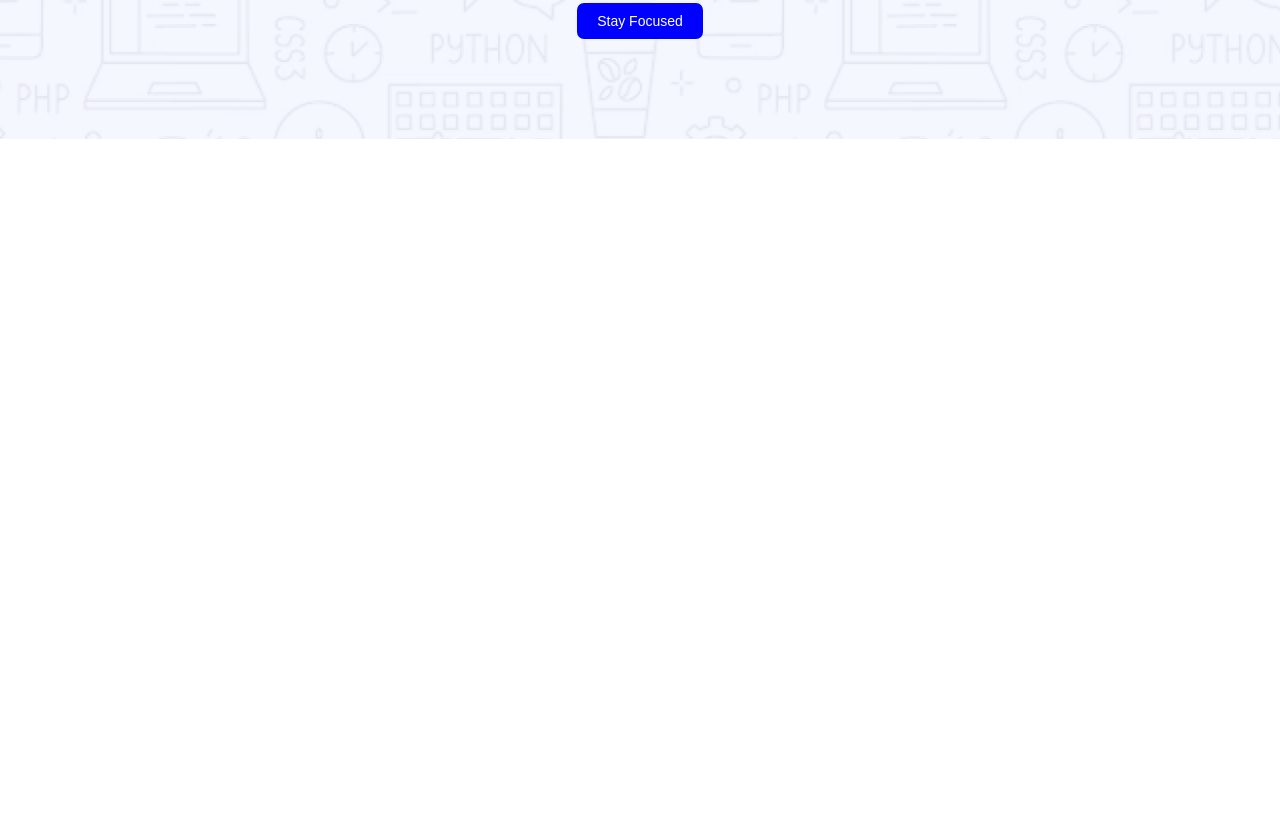
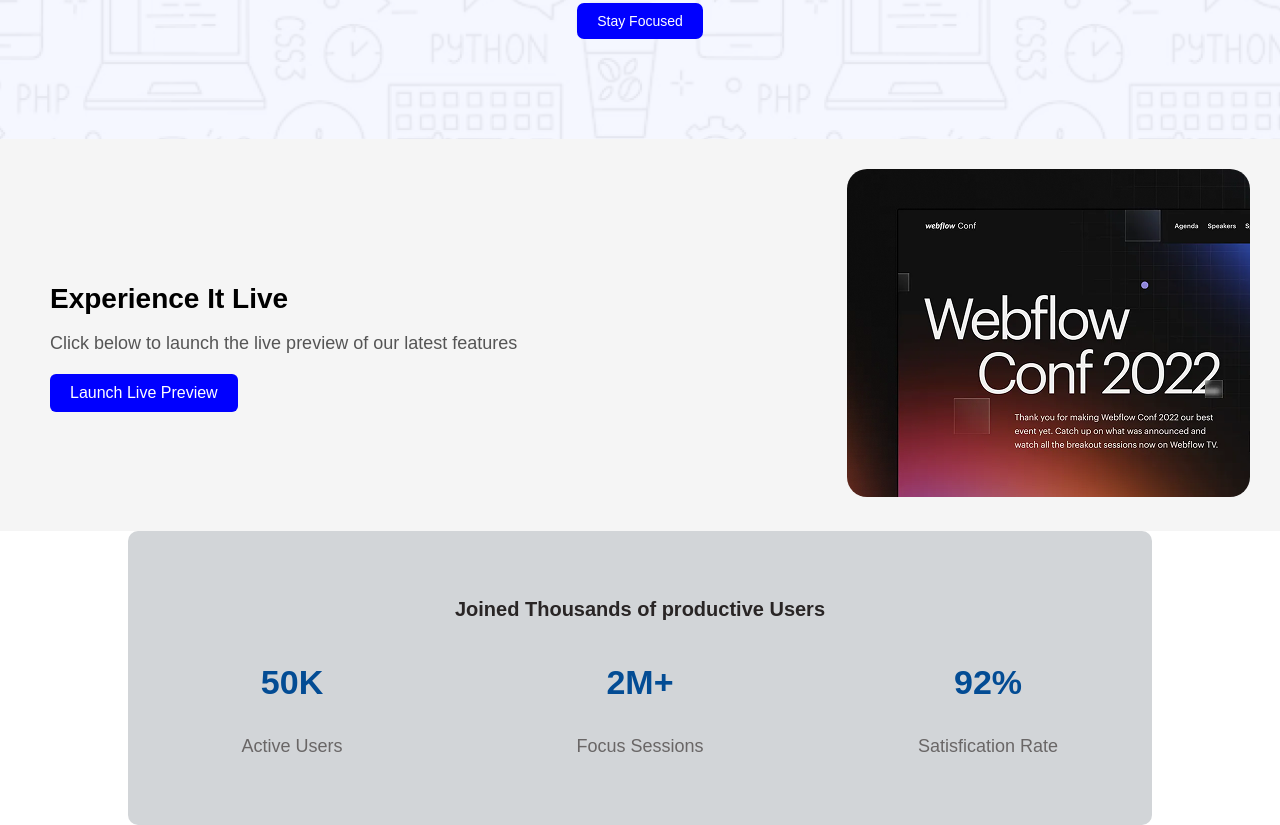
Before and after one commit to abdullah66969/first-assainment-repo, a plain HTML site: page assainment01.html in a window 1280 px wide. Shown: the part 532-1357 px from the top of the page. Before the commit the page ends 800 px from the top, so only its background shows below. Drawn offline with Linux system fonts and the light colour scheme.

Commit message:
action&production user section

```diff
--- a/assainment.css
+++ b/assainment.css
@@ -52,3 +52,82 @@
     background-size: cover;
     width: 100%;
 }
+
+.action {
+    display: flex;
+    justify-content: space-between;
+    align-items: center;
+    padding: 30px;
+    background-color: whitesmoke;
+}
+
+.action-left {
+    flex: 1;
+    padding: 20px;
+}
+
+.action-left h2 {
+    font-size: 28px;
+    margin-bottom: 10px;
+}
+
+.action-left p {
+    font-size: 18px;
+    color: #555;
+    margin-bottom: 20px;
+}
+
+.launch-btn {
+    padding: 10px 20px;
+    background-color: blue;
+    color: white;
+    border: none;
+    font-size: 16px;
+    border-radius: 6px;
+}
+
+.action-right img {
+    padding-right: 0px, 0px, 15px, 12px;
+    border: solid color(rgb(49, 48, 48) red green blue);
+    border-radius: 20px;
+    height: auto;
+
+}
+
+.stats-section {
+    background-color: #d2d5d8;
+    text-align: center;
+    padding: 50px 20px;
+    margin: 0% 10% 0% 10%;
+    border-radius: 10px;
+}
+
+.stats-section h2 {
+    font-size: 20px;
+    margin-bottom: 32px;
+    color: #292525;
+}
+
+.stat-box {
+    display: flex;
+    justify-content: center;
+    gap: 60px;
+    flex-wrap: wrap;
+}
+
+.stat {
+    flex: 1;
+    max: width 210px;
+    ;
+}
+
+.stat h3 {
+    font-size: 34px;
+    color: #034c94;
+    margin-top: 10px;
+}
+
+.stat p {
+    font-size: 18px;
+    color: #696666;
+}
--- a/assainment01.html
+++ b/assainment01.html
@@ -28,9 +28,36 @@
         </div>
 
     </div>
+    <!-- <action-section> -->
+    <section class="action">
+        <div class="action-left">
+            <h2>Experience It Live</h2>
+            <p>Click below to launch the live preview of our latest features</p>
+            <button class="launch-btn">Launch Live Preview</button>
+        </div>
+        <div class="action-right">
+            <img width="100%" src="./B12A01-landing-launchpad/ui/Assets/wc-mini.png">
+        </div>
+    </section>
 
 
-
+    <!-- productive-user-section -->
+    <section class="stats-section">
+        <h2>Joined Thousands of productive Users</h2>
+        <div class="stat-box">
+            <div class="stat">
+                <h3>50K</h3>
+                <p>Active Users</p>
+            </div>
+            <div class="stat">
+                <h3>2M+</h3>
+                <p>Focus Sessions</p>
+            </div>
+            <div class="stat">
+                <h3>92%</h3>
+                <p>Satisfication Rate</p>
+            </div>
+    </section>
 
 
 
```
Also changed, not shown: B12A01-landing-launchpad/ui/Assets/action.png (renamed from B12A01-landing-launchpad/ui/action.png).
